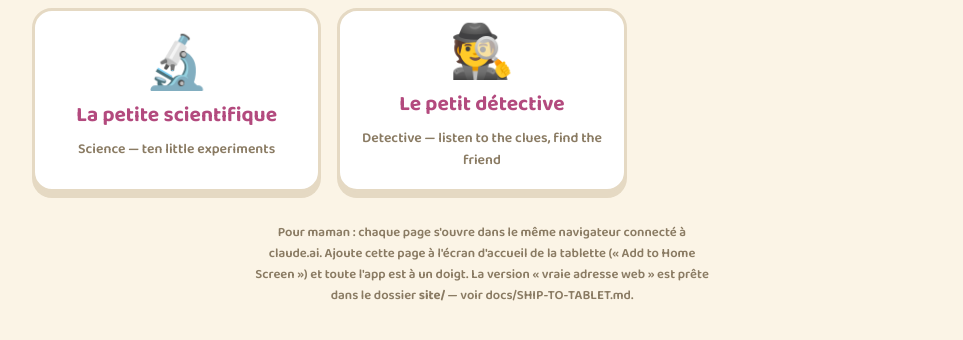
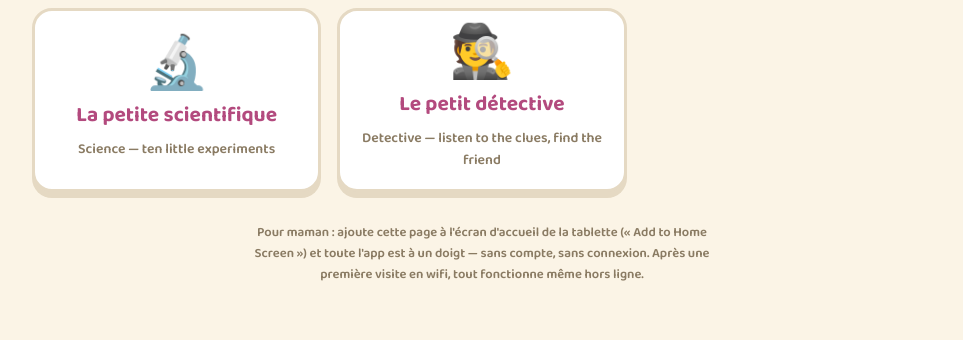
Before and after one commit to Bloomery-Holdings/talia-bibliotheque, a plain HTML site: page index.html in a window 1280 px wide. Shown: the part 720-1060 px from the top of the page, without its empty margins (158-1121 px from the left). Drawn offline with Linux system fonts and the light colour scheme.

Commit message:
La note pour maman dit la vraie adresse - hors ligne, sans compte (talia-v14)

```diff
--- a/index.html
+++ b/index.html
@@ -49,7 +49,6 @@ a.book:active{transform:translateY(3px);box-shadow:0 3px 0 var(--edge)}
   <a class="book" href="talia-detective.html">
     <span class="big">🕵️</span><span class="fr">Le petit détective</span><span class="en">Detective — listen to the clues, find the friend</span></a>
 </div>
-<p class="note">Pour maman : chaque page s'ouvre dans le même navigateur connecté à claude.ai.
-Ajoute cette page à l'écran d'accueil de la tablette (« Add to Home Screen ») et toute
-l'app est à un doigt. La version « vraie adresse web » est prête dans le dossier
-<b>site/</b> — voir docs/SHIP-TO-TABLET.md.</p>
+<p class="note">Pour maman : ajoute cette page à l'écran d'accueil de la tablette
+(« Add to Home Screen ») et toute l'app est à un doigt — sans compte, sans connexion.
+Après une première visite en wifi, tout fonctionne même hors ligne.</p>
--- a/sw.js
+++ b/sw.js
@@ -1,5 +1,5 @@
 /* Precache the whole shelf so the tablet works offline after first visit. */
-const V = 'talia-v13';
+const V = 'talia-v14';
 const FILES = ['./index.html','./talia-journee.html','./talia-mots-magiques.html','./talia-vie-01.html',
   './talia-leo-ballon.html','./talia-leo-jus.html',
   './talia-leo-pluie.html','./talia-sonson-mer.html','./talia-jeux.html','./talia-atelier.html',
```
